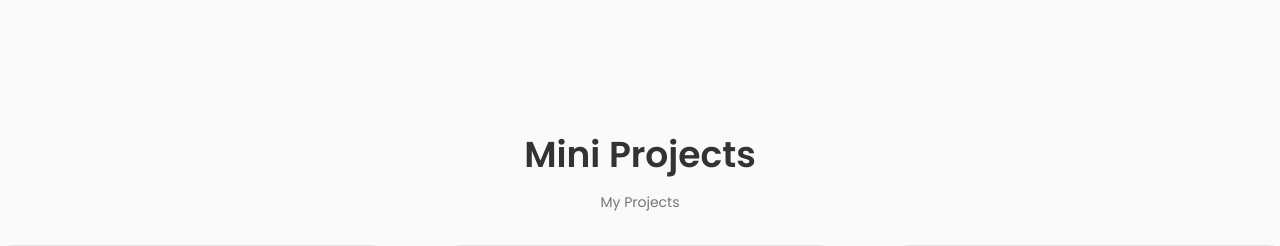
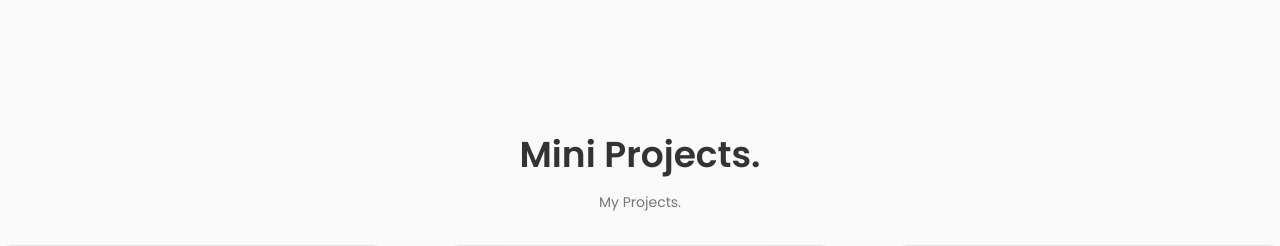
Before and after one commit to Ahamed-ammar/portfolio-react, a React (Vite) app: page /dashboard in a window 1280 px wide. Shown: the top 246 px of the page. Built offline with nearby package versions, Linux system fonts and the light colour scheme.

Commit message:
project 3 check

```diff
--- a/src/components/project3-dash/Dash.jsx
+++ b/src/components/project3-dash/Dash.jsx
@@ -13,8 +13,8 @@ const Dash = () => {
   return (
     <section className="skill section" id="projects">
       <div style={{ padding: "2rem" }}>
-        <h2 className="section_title">Mini Projects</h2>
-        <span className="section_subtitle">My Projects</span>
+        <h2 className="section_title">Mini Projects.</h2>
+        <span className="section_subtitle">My Projects.</span>
         <div className="dash_container container grid">
           <Rps/>
           <Tc/>
```
